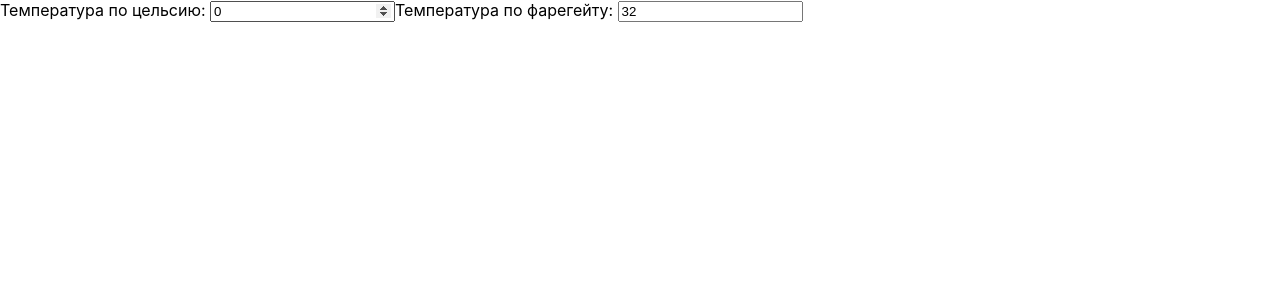
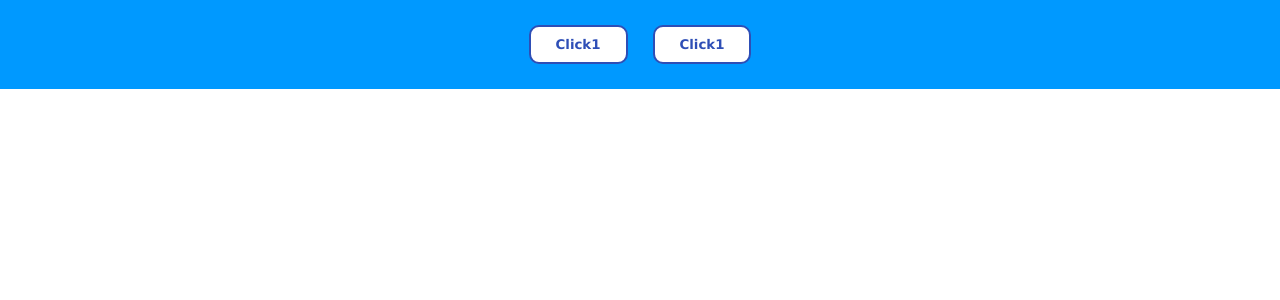
Before and after one commit to nemnogokartavyy/Basic-React-Tutorial, a React (Create React App) app: page / in a window 1280 px wide. Shown: the top 300 px of the page. Built offline with nearby package versions, Linux system fonts and the light colour scheme.

Commit message:
React Prime 98/112 chapter 1 task 102 gtask

```diff
--- a/src/App.js
+++ b/src/App.js
@@ -1,24 +1,21 @@
-// ⊗jsrtPmCoTOS
+// ⊗jsrtPmSyGlC
 
 //1
 import React, { useState } from 'react';
+import './styles.css';
 
 const App = () => {
 
-    const [temp, setTemp] = useState(0);
+    return (
 
-    return (
-        <div>
-            <label>
-                Температура по цельсию: <input type='number'
-                    value={temp} onChange={(event) => setTemp(event.target.value)} />
-            </label>
-            <label>
-                Температура по фарегейту: <input type='number'
-                    value={((temp * 9 / 5) + 32)} onChange={(event) => setTemp((event.target.value - 32) * 5 / 9)} />
-            </label>
-        </div>
-    )
+        <>
+            <div className='block'>
+                <button className='btn1'>Click1</button>
+                <button className='btn2'>Click1</button>
+            </div>
+        </>
+
+    );
 
 };
 
--- /dev/null
+++ b/src/styles.css
@@ -0,0 +1,30 @@
+.block {
+    display: flex;
+    justify-content: center;
+    padding: 25px;
+    align-items: center;
+    background-color: #0099ff;
+}
+
+.btn1 {
+    margin-right: 25px;
+    background-color: #ffffff;
+    border: 2px solid #2e4eb6;
+    padding: 10px 25px;
+    border-radius: 10px;
+    font-family: Verdana, Geneva, Tahoma, sans-serif;
+    font-weight: bold;
+    color: #2e4eb6;
+    cursor: pointer;
+}
+
+.btn2 {
+    background-color: #ffffff;
+    border: 2px solid #2e4eb6;
+    padding: 10px 25px;
+    border-radius: 10px;
+    font-family: Verdana, Geneva, Tahoma, sans-serif;
+    font-weight: bold;
+    color: #2e4eb6;
+    cursor: pointer;
+}
```
